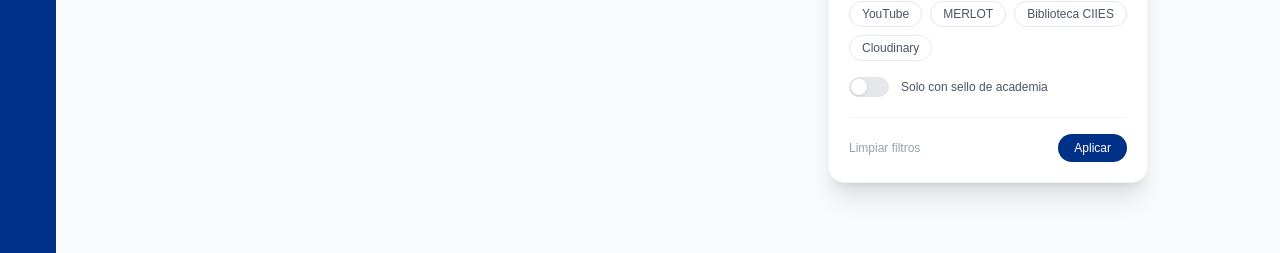
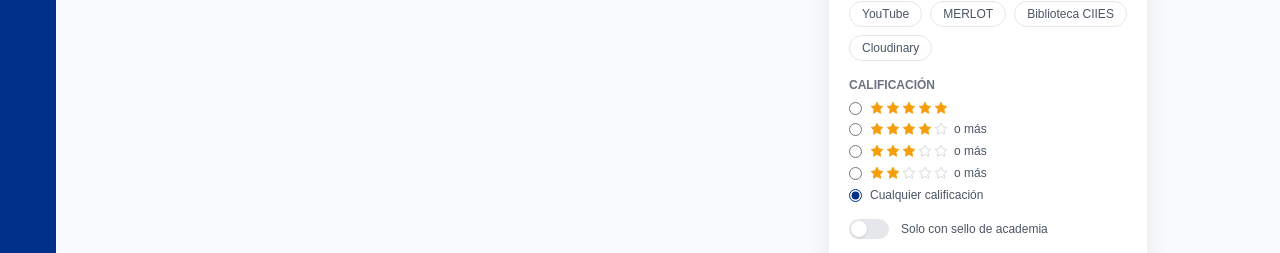
Before and after one commit to AngelSpinosa/sistema-de-apoyo, a Next.js app: page /dashboard in a window 1280 px wide. Both pictures are taken after a click on the button "Filtros". Shown: the part 472-725 px from the top of the page. Built offline with nearby package versions, Linux system fonts and the light colour scheme; no server answers.

Commit message:
cambios en el filtro

```diff
--- a/app/dashboard/page.tsx
+++ b/app/dashboard/page.tsx
@@ -37,6 +37,7 @@ export default function DashboardPage() {
     fechaCarga: '',
     fuente: [] as string[],
     selloAcademia: false,
+    calificacionMinima: 0,
   })
 
   const supabase = createClient()
@@ -182,21 +183,39 @@ export default function DashboardPage() {
     router.push(`/dashboard/recurso/${id}`)
   }
 
-  const estasBuscando = terminoBusqueda.trim().length > 0
+  const hayFiltrosActivos =
+    filtrosActivos.formato.length > 0 ||
+    filtrosActivos.dificultad.length > 0 ||
+    filtrosActivos.fechaCarga !== '' ||
+    filtrosActivos.fuente.length > 0 ||
+    filtrosActivos.selloAcademia ||
+    filtrosActivos.calificacionMinima > 0
+
+  const estasBuscando = terminoBusqueda.trim().length > 0 || hayFiltrosActivos
 
   const resultadosBusqueda = useMemo(() => {
     if (!estasBuscando) return []
-    let resultados = recursos.filter(
+
+    let resultados =
+      terminoBusqueda.trim().length > 0
+        ? recursos.filter(
             (r) =>
               r.titulo.toLowerCase().includes(terminoBusqueda.toLowerCase()) ||
               r.descripcion.toLowerCase().includes(terminoBusqueda.toLowerCase()) ||
               r.tipo.toLowerCase().includes(terminoBusqueda.toLowerCase()) ||
               r.fuente.toLowerCase().includes(terminoBusqueda.toLowerCase())
           )
+        : recursos
+
     if (filtrosActivos.formato.length > 0)
       resultados = resultados.filter((r) => filtrosActivos.formato.includes(r.tipo))
     if (filtrosActivos.fuente.length > 0)
       resultados = resultados.filter((r) => filtrosActivos.fuente.includes(r.fuente))
+    if (filtrosActivos.calificacionMinima > 0) {
+      resultados = resultados
+        .filter((r) => r.promedio >= filtrosActivos.calificacionMinima)
+        .sort((a, b) => b.promedio - a.promedio)
+    }
     return resultados
   }, [terminoBusqueda, filtrosActivos, recursos, estasBuscando])
 
@@ -258,7 +277,9 @@ export default function DashboardPage() {
               ))
             ) : (
               <p className="text-gray-400 text-sm text-center mt-10">
-                No se encontraron recursos para &quot;{terminoBusqueda}&quot;
+                {terminoBusqueda.trim().length > 0
+                  ? `No se encontraron recursos para "${terminoBusqueda}"`
+                  : 'No se encontraron recursos con esos filtros'}
               </p>
             )}
           </div>
--- a/components/busqueda/panel-filtros.tsx
+++ b/components/busqueda/panel-filtros.tsx
@@ -8,6 +8,7 @@ type Filtros = {
   fechaCarga: string
   fuente: string[]
   selloAcademia: boolean
+  calificacionMinima: number
 }
 
 type Props = {
@@ -20,6 +21,31 @@ const FORMATOS = ['Video', 'PDF', 'Infografía', 'Paper']
 const DIFICULTADES = ['Básico', 'Intermedio', 'Avanzado']
 const FECHAS = ['Última semana', 'Último mes', 'Último año', 'Cualquier fecha']
 const FUENTES = ['YouTube', 'MERLOT', 'Biblioteca CIIES', 'Cloudinary']
+const CALIFICACIONES = [
+  { estrellas: 5, sufijo: '', valor: 5 },
+  { estrellas: 4, sufijo: 'o más', valor: 4 },
+  { estrellas: 3, sufijo: 'o más', valor: 3 },
+  { estrellas: 2, sufijo: 'o más', valor: 2 },
+  { estrellas: 0, sufijo: 'Cualquier calificación', valor: 0 },
+]
+
+function MiniEstrellas({ cantidad }: { cantidad: number }) {
+  return (
+    <div className="flex gap-0.5">
+      {[1, 2, 3, 4, 5].map((i) => (
+        <svg key={i} viewBox="0 0 24 24" className="w-3.5 h-3.5">
+          <path
+            d="M12 2l3.09 6.26L22 9.27l-5 4.87 1.18 6.88L12 17.77l-6.18 3.25L7 14.14 2 9.27l6.91-1.01L12 2z"
+            fill={i <= cantidad ? '#F59E0B' : 'none'}
+            stroke={i <= cantidad ? '#F59E0B' : '#D1D5DB'}
+            strokeWidth="1.5"
+            strokeLinejoin="round"
+          />
+        </svg>
+      ))}
+    </div>
+  )
+}
 
 export default function PanelFiltros({ visible, onCerrar, onAplicar }: Props) {
   const [filtros, setFiltros] = useState<Filtros>({
@@ -28,6 +54,7 @@ export default function PanelFiltros({ visible, onCerrar, onAplicar }: Props) {
     fechaCarga: '',
     fuente: [],
     selloAcademia: false,
+    calificacionMinima: 0,
   })
 
   if (!visible) return null
@@ -48,6 +75,7 @@ export default function PanelFiltros({ visible, onCerrar, onAplicar }: Props) {
       fechaCarga: '',
       fuente: [],
       selloAcademia: false,
+      calificacionMinima: 0,
     })
   }
 
@@ -157,6 +185,39 @@ export default function PanelFiltros({ visible, onCerrar, onAplicar }: Props) {
           </div>
         </div>
 
+        {/* Calificación */}
+        <div>
+          <p className="text-xs font-semibold text-gray-500 uppercase mb-2">
+            Calificación
+          </p>
+          <div className="flex flex-col gap-1.5">
+            {CALIFICACIONES.map((c) => (
+              <label key={c.valor} className="flex items-center gap-2 cursor-pointer">
+                <input
+                  type="radio"
+                  name="calificacion"
+                  value={c.valor}
+                  checked={filtros.calificacionMinima === c.valor}
+                  onChange={() =>
+                    setFiltros((prev) => ({ ...prev, calificacionMinima: c.valor }))
+                  }
+                  className="accent-[#003087]"
+                />
+                {c.estrellas > 0 ? (
+                  <div className="flex items-center gap-1.5">
+                    <MiniEstrellas cantidad={c.estrellas} />
+                    {c.sufijo && (
+                      <span className="text-xs text-gray-600">{c.sufijo}</span>
+                    )}
+                  </div>
+                ) : (
+                  <span className="text-xs text-gray-600">{c.sufijo}</span>
+                )}
+              </label>
+            ))}
+          </div>
+        </div>
+
         {/* Sello academia */}
         <label className="flex items-center gap-3 cursor-pointer">
           <div
```
Lines whose indentation alone changed are shown as unchanged.
